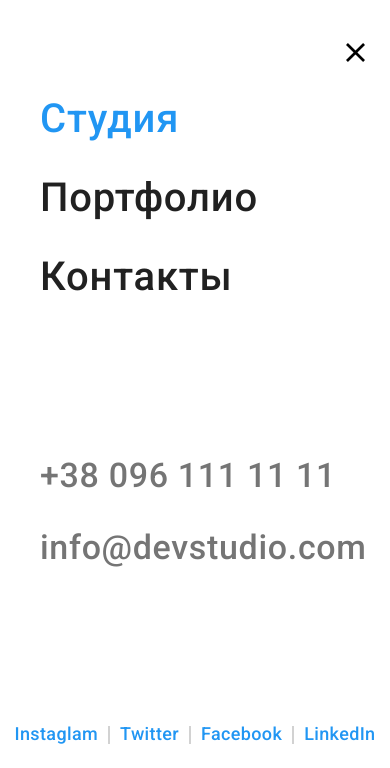
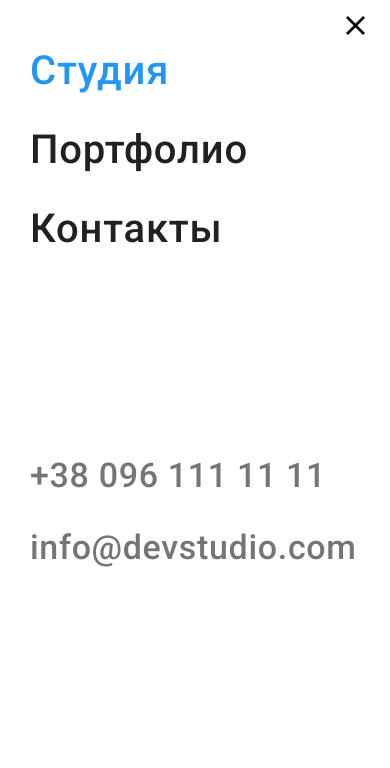
Before and after one commit to vadym-bess/goit-markup-hw-08, a plain HTML site: page index.html in a window 390 px wide. Shown: the top 768 px of the page. Drawn offline with nearby package versions, Linux system fonts and the light colour scheme.

Commit message:
jhffjhfjhhh

```diff
--- a/sass/layout/_header-section.scss
+++ b/sass/layout/_header-section.scss
@@ -7,5 +7,7 @@
     @media (max-width:479px) {
         display: flex;
         align-items: normal;
+        padding-top: 16px;
+        padding-bottom: 16px;
     }
 }
--- a/sass/layout/_nav.scss
+++ b/sass/layout/_nav.scss
@@ -5,7 +5,6 @@
 .nav-links {
     display: flex;
     justify-content: space-between;
-    align-items: center;
 }
 
 .menu-links {
@@ -221,7 +220,12 @@
 
     &__icon{
         position: absolute;
+        top: 0;
 
+        @media (min-width:480px) {
+        position: absolute;
+        top: 0;
+        }
     }
 
 
@@ -240,19 +244,14 @@
 }
 
 
-.menu-conteiner__links{
-    display: flex;
-    flex-direction: column;
-
-}
-
 .burger-menu .icon-cross{
     display: none;
 }
 
 .burger-menu.is-open .icon-cross{
     display: block;
-
+    position: absolute;
+    top: 0;
 }
 
 .burger-menu.is-open .icon-menu{
@@ -264,38 +263,50 @@
 
 .menu-conteiner{
     display: none;
-    padding: 48px 40px;
+
+    @media (max-width:767px) {
+                display: none;
+                padding: 34px 30px;
                 position: absolute;
-    left:0;
+                left: 0;
                 background-color: var(--background-color);
                 width: 100%;
                 height: 796px;
                 z-index: 1;
                 position: fixed;
-
-    &.is-open{
-
-
-        @media (max-width:479px) {
-                width: 100%;
-
         }
 
-            @media(min-width:768px) {
-                display: none;
+            &__links {
+                display: flex;
+                flex-direction: column;
+        }
 }
 
-            @media (max-width:767px) {
+.menu-conteiner.is-open{
             display: flex;
             flex-direction: column;
             justify-content: space-between;
+            padding: 48px 30px;
+            position: absolute;
+            top: 0;
+            left: 0;
+            background-color: var(--background-color);
             width: 100%;
-                top: 0;
+            height: 796px;
+            z-index: 1;
+            position: fixed;
+            width: 100%;
+            height: 100%;
+
+            @media (min-width:768px) {
+                    display: none;
                 }
     }
 
 
-    }
+
+
+
 
 
 
@@ -404,8 +415,3 @@
 
 
 }
-
-
-.studio{
-    margin-top: 48px;
-}
```
Also changed, not shown: css/main.css, css/main.min.css, 2 other files. Lines whose indentation alone changed are shown as unchanged.
